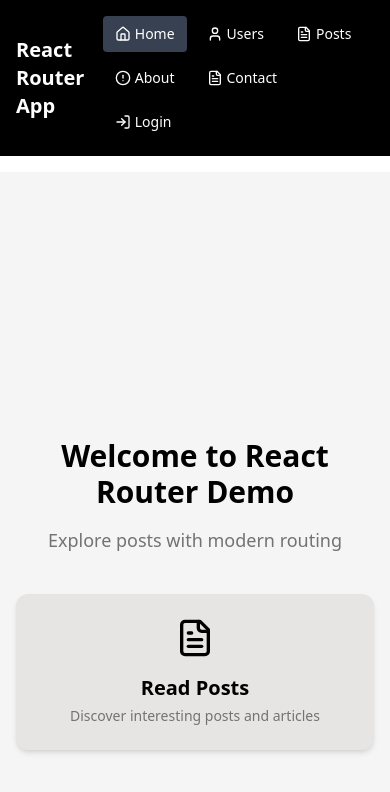
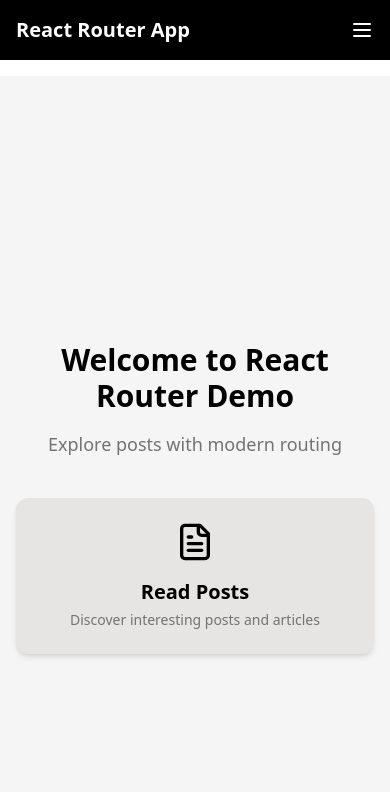
Before and after one commit to SanyaShresta25/react-router-dom-demo, a React (Vite) app: page / in a window 390 px wide. Shown: the top 792 px of the page. Built offline with nearby package versions, Linux system fonts and the light colour scheme.

Commit message:
hamburger menu in nav and added vercel.json

```diff
--- a/src/components/Navbar.tsx
+++ b/src/components/Navbar.tsx
@@ -1,8 +1,9 @@
-
+import { useState } from 'react';
 import { useNavigate, useLocation } from 'react-router-dom';
-import { Home, User, FileText, AlertCircle, LogIn } from 'lucide-react';
+import { Home, User, FileText, AlertCircle, LogIn, Menu, X } from 'lucide-react';
 
 const Navbar = () => {
+  const [isOpen, setIsOpen] = useState(false);
   const navigate = useNavigate();
   const location = useLocation();
 
@@ -16,24 +17,51 @@ const Navbar = () => {
   ];
 
   return (
-    <nav className="bg-black text-white p-4">
-      <div className="max-w-6xl mx-auto flex justify-between items-center">
+    <nav className="bg-black text-white">
+      <div className="max-w-6xl mx-auto px-4 py-4 flex items-center justify-between">
         <h1 className="text-xl font-bold">React Router App</h1>
-        <div className="flex flex-wrap gap-2">
+
+        <button className="md:hidden" onClick={() => setIsOpen(!isOpen)}>
+          {isOpen ? <X size={24} /> : <Menu size={24} />}
+        </button>
+
+
+        <div className="hidden md:flex gap-4">
           {navItems.map(({ path, label, icon: Icon }) => (
             <button
               key={path}
               onClick={() => navigate(path)}
-              className={`flex items-center gap-1 px-3 py-2 rounded text-sm ${
+              className={`flex items-center gap-2 px-3 py-2 rounded text-sm ${
                 location.pathname === path ? 'bg-gray-700' : 'hover:bg-gray-800'
               }`}
             >
               <Icon size={16} />
-              <span>{label}</span>
+              {label}
             </button>
           ))}
         </div>
       </div>
+
+      {/* Mobile dropdown menu */}
+      {isOpen && (
+        <div className="md:hidden flex flex-col px-4 pb-4 space-y-2 bg-black">
+          {navItems.map(({ path, label, icon: Icon }) => (
+            <button
+              key={path}
+              onClick={() => {
+                navigate(path);
+                setIsOpen(false);
+              }}
+              className={`flex items-center gap-2 px-3 py-2 rounded text-sm text-left ${
+                location.pathname === path ? 'bg-gray-700' : 'hover:bg-gray-800'
+              }`}
+            >
+              <Icon size={16} />
+              {label}
+            </button>
+          ))}
+        </div>
+      )}
     </nav>
   );
 };
```
Also changed, not shown: vercel.json (added).
